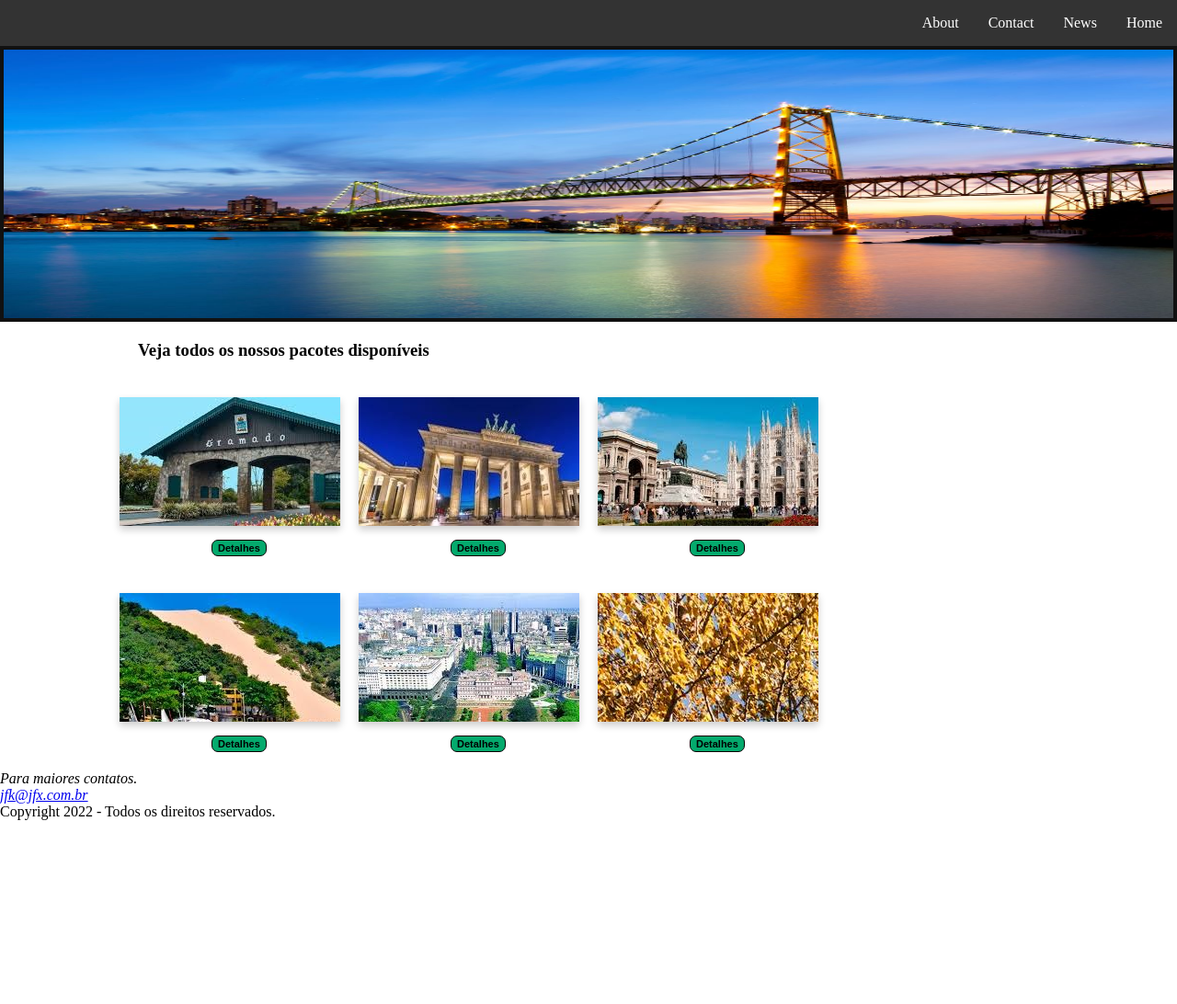
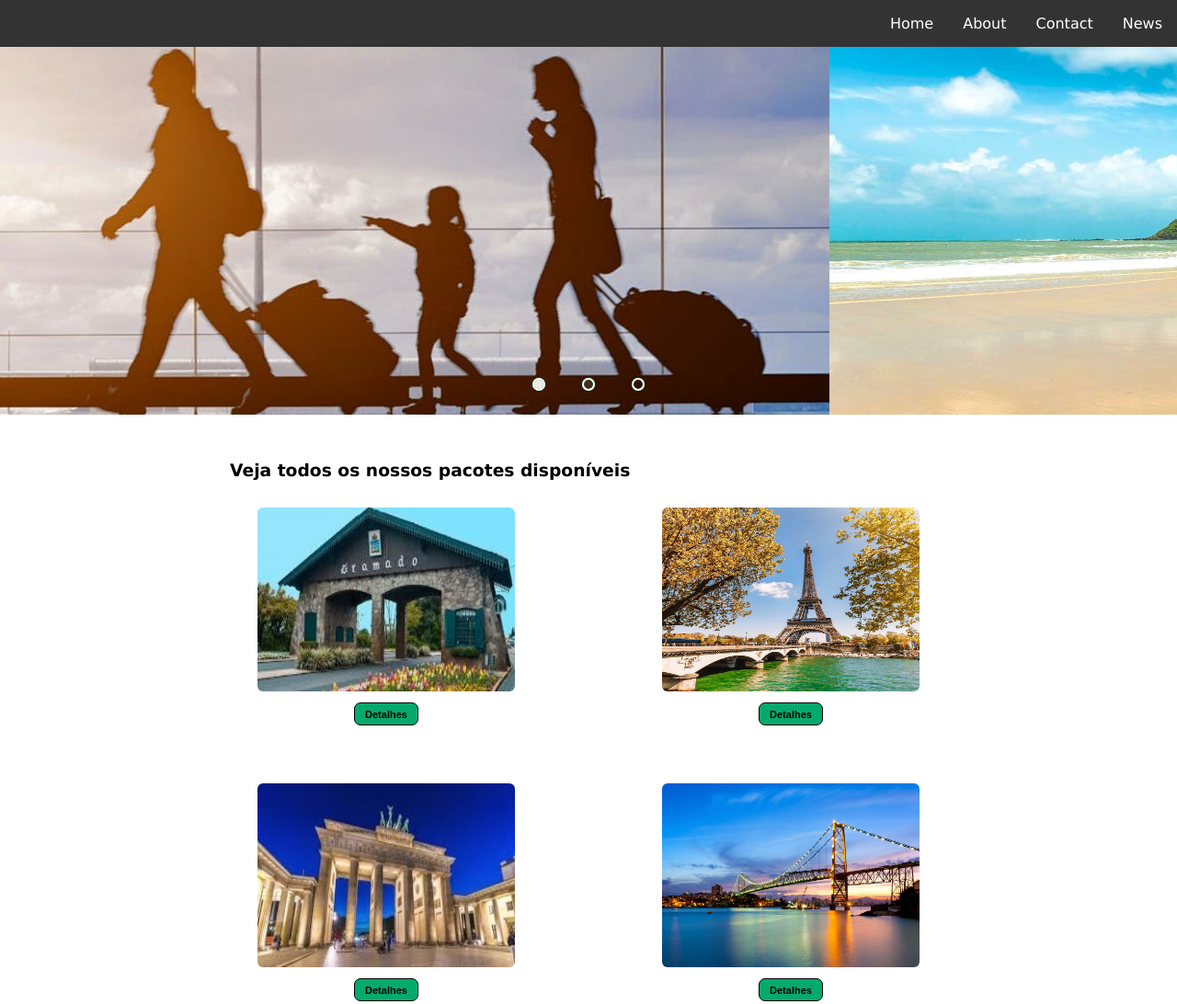
Before and after one commit to cristinevsousa/agencia-de-viagens, a plain HTML site: page index.html in a window 1280 px wide. Shown: the top 1092 px of the page at 92% size. Before the commit the page ends 892 px from the top, so only its background shows below. Drawn offline with Linux system fonts and the light colour scheme.

Commit message:
agenda 6

```diff
--- /dev/null
+++ b/gramado.css
@@ -0,0 +1,112 @@
+body {
+  font-family: Verdana, sans-serif;
+  margin: 0;
+  padding: 0;
+  width: 100%;
+  height: 100vh;
+}
+
+* {
+  margin: 0;
+  padding: 0;
+  box-sizing: border-box;
+}
+
+ul {
+  list-style-type: none;
+  margin: 0;
+  padding: 0;
+  overflow: hidden;
+  background-color: #333333;
+}
+
+li {
+  float: right;
+}
+
+li a {
+  display: block;
+  color: white;
+  text-align: center;
+  padding: 16px;
+  text-decoration: none;
+}
+
+li a:hover {
+  background-color: #111111;
+}
+
+main{
+  padding: 0px
+}
+
+.txt-h3{
+  display: flex;
+  justify-content: center;
+  margin-top: 60px;
+}
+
+.content {
+  display: grid;
+  grid-template-columns: repeat(auto-fit, minmax(300px, 1fr));
+  justify-items: center;
+  padding: 130px;
+  margin-top: -100px;
+}
+
+.card {
+  /* background-color: #04AA6D; */
+  border-radius: .6rem;
+  display: flex;
+  flex-direction: column;
+  height: 300px;
+  width: 340px;
+}
+
+.card-img {
+  background-color: #b5b9c1;
+  display: flex;
+  flex: 1;
+}
+
+.card-img img {
+  border-radius: 6px;
+}
+
+.card-btn {
+  /* background-color: #606570; */
+  display: flex;
+}
+
+button {
+  cursor: pointer;
+  margin:auto;
+  margin-top: -12px;
+  height: 25%;
+  width: 19%;
+  font: bold 20px Arial;
+  border-radius: 10px;
+  border: solid 1px;
+  background-color: #04AA6D;
+  padding: 12px;
+}
+
+button:hover {
+  background-color: #04754c;
+}
+
+footer{
+  margin-top: 15px;
+  background-color: #333333;
+}
+
+#footer1{
+  margin-left: 10px;
+
+}
+
+#footer2{
+  display: flex;
+  justify-content: flex-end;
+  margin-right: 10px;
+}
--- a/index.css
+++ b/index.css
@@ -1,3 +1,10 @@
+body {
+  font-family: Verdana, sans-serif;
+  margin: 0;
+  padding: 0;
+  width: 100%;
+}
+
 * {
   margin: 0;
   padding: 0;
@@ -28,67 +35,159 @@ li a:hover {
   background-color: #111111;
 }
 
+/* Inicio estilização dos slides */
+.slider {
+  margin: 0 auto;
+  width: 100%;
+  height: 400px;
+  overflow: hidden;
+}
+
+.slides {
+  width: 400%;
+  height: 400px;
+  display: flex;
+}
+
+.slides input {
+  display: none;
+}
+
+.slide {
+  width: 25%;
+  position: relative;
+  transition: 0.5s;
+}
+
+.slide img {
+  width: 100%;
+  height: 100%;
+}
+
+.manual-navigation {
+  position: absolute;
+  width: 100%;
+  margin-top: -40px;
+  display: flex;
+  justify-content: center;
+}
+
+.manual-btn {
+  border: 2px solid white;
+  padding: 5px;
+  border-radius: 10px;
+  cursor: pointer;
+  transition: 1s;
+}
+
+.manual-btn:not(:last-child) {
+  margin-right: 40px;
+}
+
+.manual-btn:hover {
+  background-color: white;
+}
+
+#radio1:checked ~ .first {
+  margin-left: 0;
+}
+
+#radio2:checked ~ .first {
+  margin-left: -25%;
+}
+
+#radio3:checked ~ .first {
+  margin-left: -50%;
+}
+
+#radio1:checked ~ .navigation-auto .auto-btn1 {
+  background-color: white;
+}
+
+#radio2:checked ~ .navigation-auto .auto-btn2 {
+  background-color: white;
+}
+
+#radio3:checked ~ .navigation-auto .auto-btn3 {
+  background-color: white;
+}
+
+.navigation-auto div{
+  border: 2px solid #04AA6D;
+  padding: 5px;
+  border-radius: 10px;
+  cursor: pointer;
+  transition: 1s;
+}
+
+.navigation-auto {
+  position: absolute;
+  width: 100%;
+  margin-top: 360px;
+  display: flex;
+  justify-content: center;
+}
+
+.navigation-auto div:not(:last-child){
+  margin-right: 40px;
+}
+/* Final estilização dos slides */
+
+main{
+  padding: 0px
+}
+
+.txt-h3{
+  margin: 50px 0 0 250px;
+}
+
+.content {
+  display: grid;
+  grid-template-columns: repeat(auto-fit, minmax(300px, 1fr));
+  justify-items: center;
+  padding: 200px;
+  margin-top: -170px;
+}
+
+.card {
+  /* background-color: #04AA6D; */
+  border-radius: .6rem;
+  display: flex;
+  flex-direction: column;
+  height: 300px;
+  width: 280px;
+}
+
+.card-img {
+  /* background-color: #b5b9c1; */
+  display: flex;
+  flex: 4;
+  overflow: hidden;
+}
+
+.card-img img {
+  border-radius: 6px;
+}
+
+.card-btn {
+  /* background-color: #606570; */
+  display: flex;
+  flex: 2;
+  flex-direction: column;
+}
+
 button {
-    margin: 15px 0px 0px 100px;
+  cursor: pointer;
+  margin:auto;
+  margin-top: 12px;
+  height: 25%;
+  width: 25%;
+  font: bold 11px Arial;
   border-radius: 7px;
   border: solid 1px;
   background-color: #04AA6D;
-    padding: 2px 6px 2px 6px;
-    font: bold 11px Arial;
-    cursor: pointer;
-    text-align: center;
 }
 
 button:hover {
-    background-color: #128058;
+  background-color: #04754c;
 }
-
-.banner {
-    background-image: url(imgs/florianopolis.jpg);
-    display: block;
-    border: #111111 solid 4px;
-    height: 300px;
-    background-size:100% 100%
-}
-
-.txt-h3 {
-    margin: 20px 150px;
-}
-
-/* Float four columns side by side */
-.column {
-    float: left;
-    width: 25%;
-    padding: 0 10px;
-}
-
-/* Remove extra left and right margins, due to padding in columns */
-.row {
-    margin: 0px 100px;
-    padding: 20px;
-}
-
-/* Clear floats after the columns */
-.row:after {
-    content: "";
-    display: table;
-    clear: both;
-}
-
-/* Style the counter cards */
-.card {
-    box-shadow: 0 4px 8px 0 rgba(0, 0, 0, 0.2);
-    /* this adds the "card" effect */
-    padding: 70px;
-    text-align: end;
-    background-color: #f1f1f1;
-}
-
-/* Responsive columns - one column layout (vertical) on small screens */
-@media screen and (max-width: 600px) {
-    .column {
-        width: 100%;
-        display: block;
-        margin-bottom: 20px;
-    }
-}
--- a/index.html
+++ b/index.html
@@ -11,63 +11,102 @@
     <header>
         <nav>
             <ul>
-                <li><a href="#home">Home</a></li>
                 <li><a href="#news">News</a></li>
                 <li><a href="#contact">Contact</a></li>
                 <li><a href="#about">About</a></li>
+                <li><a href="index.html">Home</a></li>
             </ul>
         </nav>
     </header>
     <main>
-        <div class="banner">
-            <!-- <img class="img-banner" src="imgs/florianopolis.jpg" alt="florianopolis"  /> -->
+        <div class="slider">
+
+            <div class="slides">
+
+                <input type="radio" name="radio-btn" id="radio1">
+                <input type="radio" name="radio-btn" id="radio2">
+                <input type="radio" name="radio-btn" id="radio3">
+
+                <div class="slide first">
+                    <img src="imgs/img1.jpg" alt="paris" />
+                </div>
+                <div class="slide">
+                    <img src="imgs/img2.jpg" alt="paris" />
+                </div>
+                <div class="slide">
+                    <img src="imgs/img3.jpg" alt="paris" />
+                </div>
+
+                <div class="navigation-auto">
+                    <div class="auto-btn1"></div>
+                    <div class="auto-btn2"></div>
+                    <div class="auto-btn3"></div>
+                </div>
+
+            </div>
+
+            <div class="manual-navigation">
+                <label for="radio1" class="manual-btn"></label>
+                <label for="radio2" class="manual-btn"></label>
+                <label for="radio3" class="manual-btn"></label>
+            </div>
+
        </div>
         <div class="txt-h3">
             <h3>Veja todos os nossos pacotes disponíveis</h2>
         </div>
+        <div class="content">
 
-            <div class="row">
-                <div class="column">
-                    <div class="card" style="background-image: url('imgs/gramado.jpg');">
-                        <!-- <img src="imgs/gramado.jpg" alt="gramado"/> -->
+            <div class="card">
+                <div class="card-img">
+                    <img src="imgs/gramado.jpg" alt="gramado" width="100%" title="Gramado"/>
                 </div>
-                    <button type="button">Detalhes</button>
-                </div>
-                <div class="column">
-                    <div class="card" style="background-image: url('imgs/berlin.jpg');">
-                        <!-- <img src="imgs/berlin.jpg" alt="berlin" /> -->
-                    </div>
-                    <button type="button">Detalhes</button>
-                </div>
-                <div class="column">
-                    <div class="card" style="background-image: url('imgs/milan.jpg');">
-                        <!-- <img src="imgs/milan.jpg" alt="milan" /> -->
-                    </div>
-                    <button type="button">Detalhes</button>
+                <div class="card-btn">
+                    <button type="button" onclick="document.location='gramado.html'">Detalhes</button>
                 </div>
             </div>
-
-            <div class="row">
-                <div class="column">
-                    <div class="card" style="background-image: url('imgs/natal.jpg');">
-                        <!-- <img src="imgs/natal.jpg" alt="natal" /> -->
+            <div class="card">
+                <div class="card-img">
+                    <img src="imgs/paris.jpg" alt="paris" width="100%" title="Paris"/>
                 </div>
-                    <button type="button">Detalhes</button>
-                </div>
-                <div class="column">
-                    <div class="card" style="background-image: url('imgs/buenos_aires.jpg');">
-                        <!-- <img src="imgs/buenos_aires.jpg" alt="buenos_aires" /> -->
-                    </div>
-                    <button type="button">Detalhes</button>
-                </div>
-                <div class="column">
-                    <div class="card" style="background-image: url('imgs/paris.jpg');">
-                        <!-- <img src="imgs/paris.jpg" alt="paris" /> -->
-                    </div>
-                    <button type="button">Detalhes</button>
+                <div class="card-btn">
+                    <button type="button" onclick="document.location='gramado.html'">Detalhes</button>
                 </div>
             </div>
-
+            <div class="card">
+                <div class="card-img">
+                    <img src="imgs/berlin.jpg" alt="berlin" width="100%" title="Berlim"/>
+                </div>
+                <div class="card-btn">
+                    <button type="button" onclick="document.location='gramado.html'">Detalhes</button>
+                </div>
+            </div>
+            <div class="card">
+                <div class="card-img">
+                    <img src="imgs/florianopolis.jpg" alt="florianopolis" width="100%" title="Florianópolis"/>
+                </div>
+                <div class="card-btn">
+                    <button type="button" onclick="document.location='gramado.html'">Detalhes</button>
+                </div>
+            </div>
+            <div class="card">
+                <div class="card-img">
+                    <img src="imgs/milan.jpg" alt="milão" width="100%" title="Milão"/>
+                </div>
+                <div class="card-btn">
+                    <button type="button" onclick="document.location='gramado.html'">Detalhes</button>
+                </div>
+            </div>
+            <div class="card">
+                <div class="card-img">
+                    <img src="imgs/natal.jpg" alt="natal" width="100%" title="Natal"/>
+                </div>
+                <div class="card-btn">
+                    <button type="button" onclick="document.location='gramado.html'">Detalhes</button>
+                </div>
+            </div>
+        </div>
+    </main>
     <footer>
         <address>
             <p>Para maiores contatos.</p>
@@ -75,7 +114,7 @@
         </address>
         <p>Copyright 2022 - Todos os direitos reservados.</p>
     </footer>
-
+    <script src="./index.js"></script>
 </body>
 
 </html>
--- /dev/null
+++ b/index.js
@@ -0,0 +1,15 @@
+let count = 1;
+document.getElementById("radio1").checked = true;
+
+setInterval( function(){
+  nextImage();
+}, 5000)
+
+function nextImage(){
+  count++;
+  if(count>3){
+    count = 1;
+  }
+
+  document.getElementById("radio"+count).checked = true;
+}
```
Also changed, not shown: gramado.html (added, +58 -0 lines), imgs/img1.jpg (added), imgs/img2.jpg (added), imgs/img3.jpg (added). Lines whose indentation alone changed are shown as unchanged.
